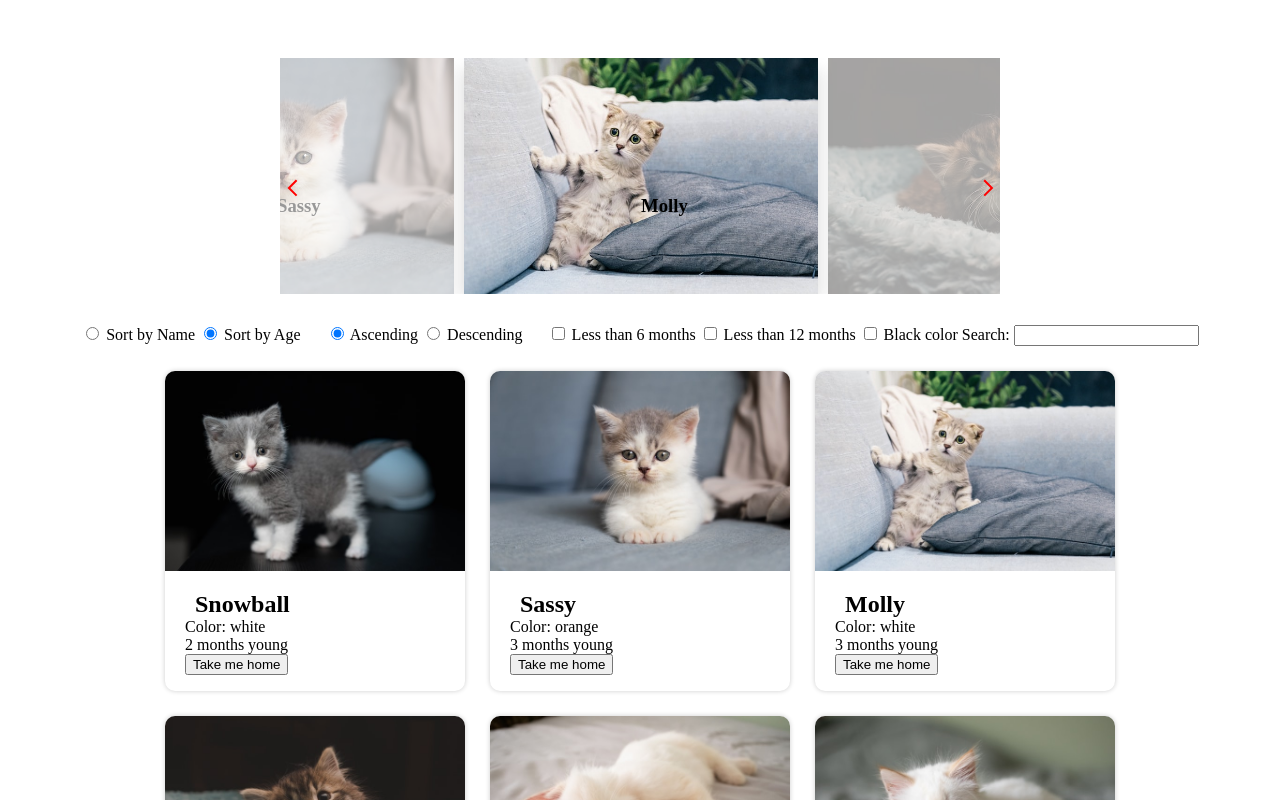
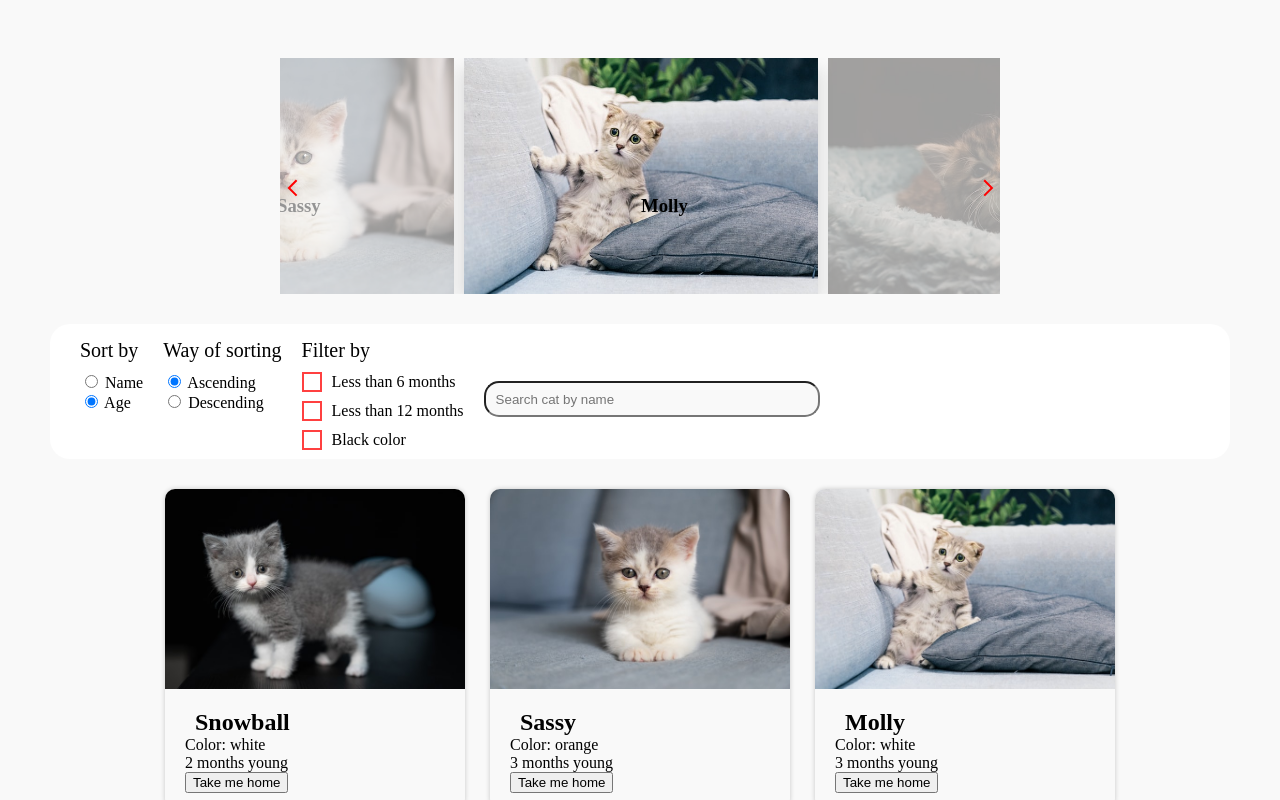
Before and after one commit to salemvelic/cat-shelter, a Vue app: page / in a window 1280 px wide. Shown: the top 800 px of the page. Built offline with nearby package versions, Linux system fonts and the light colour scheme.

Commit message:
Fix checkboxes

```diff
--- a/src/assets/app.scss
+++ b/src/assets/app.scss
@@ -1,3 +1,6 @@
+body {
+  background-color: #f9f9f9;
+}
 .container {
   display: flex;
   flex-direction: column;
@@ -19,3 +22,17 @@
     max-width: 1600px;
   }
 }
+
+ul {
+  list-style-type: none;
+  margin: 0;
+  padding: 0;
+}
+
+.d-flex {
+  display: flex;
+}
+
+.flex-direction-column {
+  flex-direction: column;
+}
--- a/src/components/CardsContainer.vue
+++ b/src/components/CardsContainer.vue
@@ -1,13 +1,15 @@
 <template>
-  <div class="card-container">
-    <div>
+  <section>
+    <div class="edit-container">
+      <div class="d-flex flex-direction-column">
+        <span class="label-title">Sort by</span>
         <label>
           <input
             v-model="sortBy"
             type="radio"
             value="name"
           >
-        Sort by Name
+          Name
         </label>
         <label>
           <input
@@ -15,10 +17,11 @@
             type="radio"
             value="months"
           >
-        Sort by Age
+          Age
         </label>
       </div>
-    <div>
+      <div class="d-flex flex-direction-column">
+        <span class="label-title">Way of sorting</span>
         <label>
           <input
             v-model="sortOrder"
@@ -36,49 +39,57 @@
           Descending
         </label>
       </div>
-    <div>
-      <label>
+      <div class="d-flex flex-direction-column">
+        <span class="label-title">Filter by</span>
+        <ul>
+          <li class="checkbox">
             <input
+              id="check1"
               v-model="filters.lessThanSixMonths"
+              class="checkbox-pop"
               type="checkbox"
             >
-        <span
-          class="custom-checkbox"
+            <label
+              for="check1"
               :class="{ 'checked': filters.lessThanSixMonths }"
-        />
-        Less than 6 months
-      </label>
-      <label>
+            ><span />Less than 6 months</label>
+          </li>
+          <li class="checkbox">
             <input
+              id="check2"
               v-model="filters.lessThanTwelveMonths"
+              class="checkbox-pop"
               type="checkbox"
             >
-        <span
-          class="custom-checkbox"
+            <label
+              for="check2"
               :class="{ 'checked': filters.lessThanTwelveMonths }"
-        />
-        Less than 12 months
-      </label>
-      <label>
+            ><span />Less than 12 months</label>
+          </li>
+          <li class="checkbox">
             <input
+              id="check3"
               v-model="filters.blackColor"
+              class="checkbox-pop"
               type="checkbox"
             >
-        <span
-          class="custom-checkbox"
+            <label
+              for="check3"
               :class="{ 'checked': filters.blackColor }"
-        />
-        Black color
-      </label>
-      <label>
-        Search:
+            ><span />Black color</label>
+          </li>
+        </ul>
+      </div>
+      <div class="search-wrapper">
+        <!-- <label>Search</label> -->
         <input
           v-model="searchName"
           type="text"
+          placeholder="Search cat by name"
         >
-      </label>
       </div>
-
+    </div>
+    <div class="card-container">
       <div
         v-for="cat in visibleCats"
         :key="cat.id"
@@ -95,7 +106,9 @@
           </h2>
           <div>Color: {{ cat.color }}</div>
           <div>{{ cat.months }} months young</div>
-        <button @click="removeCat(cat.id)">Take me home</button>
+          <button @click="removeCat(cat.id)">
+            Take me home
+          </button>
         </div>
       </div>
       <div v-if="shouldShowButton">
@@ -107,6 +120,7 @@
         </button>
       </div>
     </div>
+  </section>
 </template>
 
 <script>
@@ -187,6 +201,31 @@ export default {
 </script>
 
 <style lang="scss" scoped>
+.search-wrapper {
+  display: flex;
+  align-items: center;
+
+  input {
+    background-color: #f9f9f9;
+    height: 30px;
+    width: 320px;
+    border-radius: 15px;
+    padding-left: 10px;
+  }
+}
+.edit-container {
+  display: flex;
+  column-gap: 20px;
+  margin-top: 30px;
+  padding: 15px 30px 0 30px;
+  background-color: #fff;
+  border-radius: 20px;
+}
+
+.label-title {
+  font-size: 20px;
+  margin-bottom: 10px;
+}
 .card-container {
   display: flex;
   flex-wrap: wrap;
@@ -231,4 +270,44 @@ export default {
     text-decoration: underline;
   }
 }
+
+.checkbox {
+  margin-bottom: 10px;
+}
+@keyframes pop {
+  0% { opacity:0; }
+  75% {opacity:1; }
+  100% { transform: scale(1.2); }
+}
+.checkbox-pop {
+    display:none;
+}
+.checkbox-pop + label span {
+    display:inline-block;
+    width:25px;
+    height:19px;
+    margin: 0 5px -4px 0; /*layout relationship between check and label*/
+    &:before,
+    &:after {
+      content: "";
+      position: absolute;
+      z-index: 1;
+      width: 1rem;
+      height: 1rem;
+      background: transparent;
+      border: 2px solid #FF4040;
+    }
+     &:after {
+      z-index: 0;
+      border: none;
+    }
+}
+
+.checkbox-pop:checked + label span {
+  &:before {
+      animation: pop .3s ease;
+      z-index: 100;
+      background: #FF4040;
+     }
+}
 </style>
```
Lines whose indentation alone changed are shown as unchanged.
